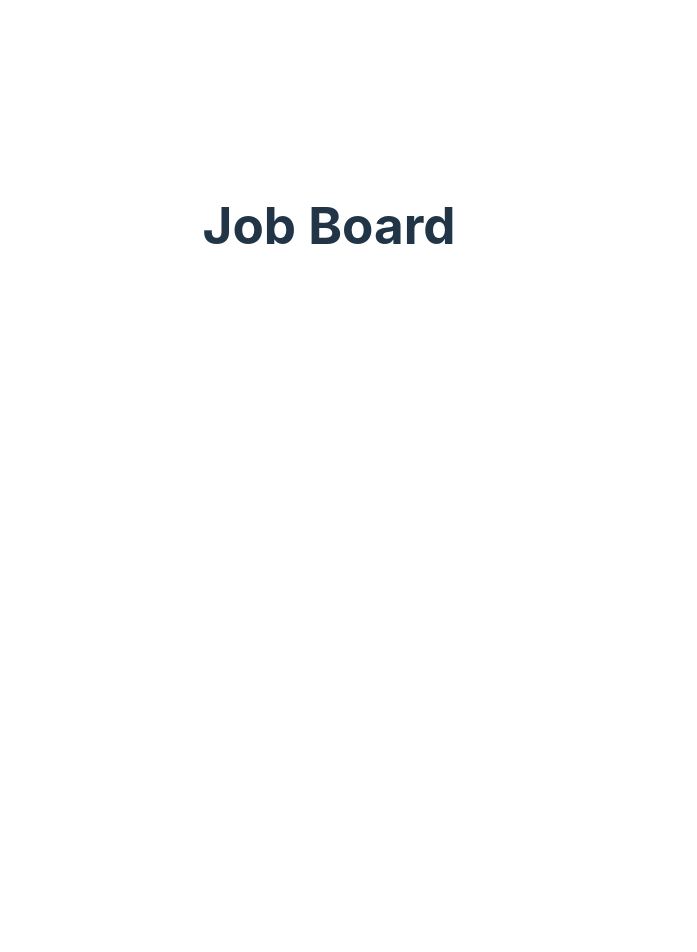
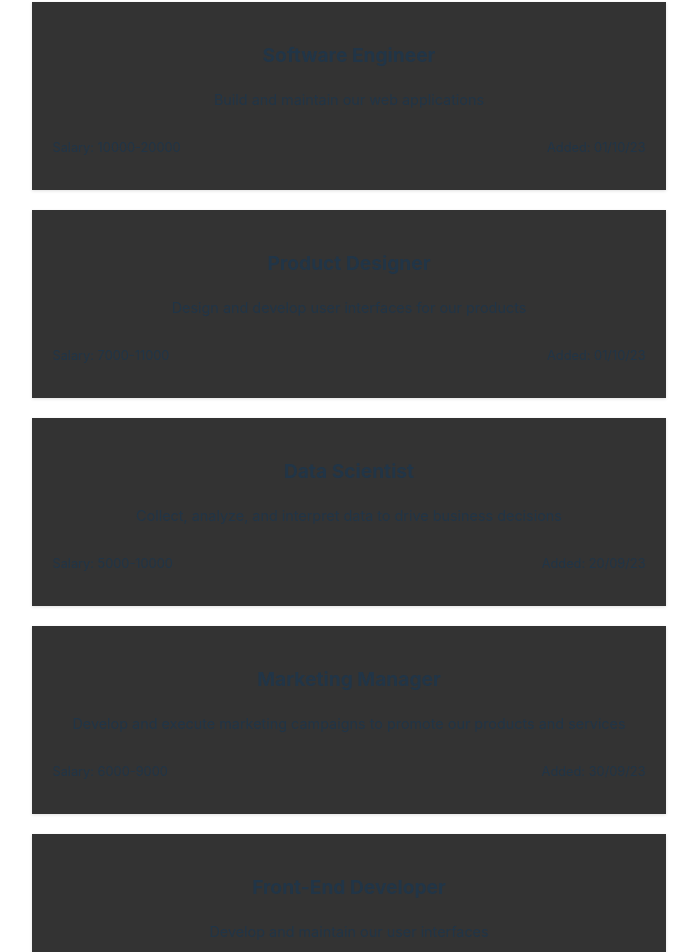
Before and after one commit to ShimiShimson/job-board-client, a React (Vite) app: page / in a window 1280 px wide. Shown: the part 175-1127 px from the top of the page, without its empty margins (311-1008 px from the left). Before the commit the page ends 800 px from the top, so only its background shows below. Built offline with nearby package versions, Linux system fonts and the light colour scheme.

Commit message:
- add react-router and sass - modify styles (background, card, text) - create Home component with basic jobs display from mockup

```diff
--- a/index.html
+++ b/index.html
@@ -2,7 +2,7 @@
 <html lang="en">
   <head>
     <meta charset="UTF-8" />
-    <link rel="icon" type="image/svg+xml" href="/job-icon." />
+    <link rel="icon" type="image/svg+xml" href="src/assets/job-icon.png" />
     <meta name="viewport" content="width=device-width, initial-scale=1.0" />
     <title>Job Board</title>
   </head>
--- a/package.json
+++ b/package.json
@@ -11,7 +11,8 @@
   },
   "dependencies": {
     "react": "^18.2.0",
-    "react-dom": "^18.2.0"
+    "react-dom": "^18.2.0",
+    "react-router-dom": "^6.16.0"
   },
   "devDependencies": {
     "@types/react": "^18.2.15",
@@ -22,6 +23,7 @@
     "eslint": "^8.45.0",
     "eslint-plugin-react-hooks": "^4.6.0",
     "eslint-plugin-react-refresh": "^0.4.3",
+    "sass": "^1.68.0",
     "typescript": "^5.0.2",
     "vite": "^4.4.5"
   }
--- a/src/App.tsx
+++ b/src/App.tsx
@@ -1,12 +1,16 @@
-import './App.css'
+import { BrowserRouter, Route, Routes } from "react-router-dom";
+import Home from "./components/Home";
 
-function App() {
+import "./App.css";
 
+const App = () => {
   return (
-    <>
-     <h1>Job Board</h1>
-    </>
-  )
-}
+    <BrowserRouter>
+      <Routes>
+        <Route path="/" element={<Home />} />
+      </Routes>
+    </BrowserRouter>
+  );
+};
 
-export default App
+export default App;
--- /dev/null
+++ b/src/assets/job-mocks.ts
@@ -0,0 +1,54 @@
+import { Job } from "../types/job";
+
+export const JOBS: Job[] = [
+  {
+    title: "Software Engineer",
+    shortDesc: "Build and maintain our web applications",
+    salary: "10000-20000",
+    added: "01/10/23"
+  },
+  {
+    title: "Product Designer",
+    shortDesc: "Design and develop user interfaces for our products",
+    salary: "7000-11000",
+    added: "01/10/23"
+  },
+  {
+    title: "Data Scientist",
+    shortDesc:
+      "Collect, analyze, and interpret data to drive business decisions",
+    salary: "5000-10000",
+    added: "20/09/23"
+  },
+  {
+    title: "Marketing Manager",
+    shortDesc:
+      "Develop and execute marketing campaigns to promote our products and services",
+    salary: "6000-9000",
+    added: "30/09/23"
+  },
+  {
+    title: "Front-End Developer",
+    shortDesc: "Develop and maintain our user interfaces",
+    salary: "8000-12000",
+    added: "02/10/23"
+  },
+  {
+    title: "Back-End Developer",
+    shortDesc: "Develop and maintain our server-side applications",
+    salary: "9000-13000",
+    added: "02/10/23"
+  },
+  {
+    title: "Quality Assurance Engineer",
+    shortDesc: "Test and ensure the quality of our products",
+    salary: "6000-10000",
+    added: "03/10/23"
+  },
+  {
+    title: "UX Designer",
+    shortDesc: "Design user-centered experiences for our products",
+    salary: "7000-11000",
+    added: "03/10/23"
+  }
+];
--- /dev/null
+++ b/src/components/Home.scss
@@ -0,0 +1,30 @@
+.job-board {
+    width: 100%;
+    max-width: 800px;
+    margin: 0 auto;
+    padding: 20px;
+}
+
+.job-card {
+    background-color: #333;
+    box-shadow: 0 1px 3px rgba(0, 0, 0, 0.12);
+    margin-bottom: 20px;
+    padding: 20px;
+}
+
+.job-card h3 {
+    font-size: 1.2rem;
+}
+
+.job-card p {
+    font-size: 0.9rem;
+}
+
+.job-info {
+    display: flex;
+    justify-content: space-between;
+}
+
+.job-info p {
+    font-size: 0.8rem;
+}
--- /dev/null
+++ b/src/components/Home.tsx
@@ -0,0 +1,27 @@
+import React from "react";
+
+import { JOBS } from "../assets/job-mocks";
+
+import "./Home.scss";
+
+const Home: React.FC = () => {
+  const jobs = JOBS;
+
+  return (
+    <div className="job-board">
+      <h1>Job Board</h1>
+      {jobs.map((job) => (
+        <div className="job-card" key={job.title}>
+          <h3>{job.title}</h3>
+          <p>{job.shortDesc}</p>
+          <div className="job-info">
+            <p>Salary: {job.salary}</p>
+            <p>Added: {job.added}</p>
+          </div>
+        </div>
+      ))}
+    </div>
+  );
+};
+
+export default Home;
--- a/src/index.css
+++ b/src/index.css
@@ -4,7 +4,7 @@
   font-weight: 400;
 
   color-scheme: light dark;
-  color: rgba(255, 255, 255, 0.87);
+  color: rgba(255, 255, 255, 0.70);
   background-color: #242424;
 
   font-synthesis: none;
--- /dev/null
+++ b/src/types/job.ts
@@ -0,0 +1,6 @@
+export interface Job {
+  title: string;
+  shortDesc: string;
+  salary: string;
+  added: string;
+}
```
Also changed, not shown: 2 other files (tests, documents, lock files or other folders).
